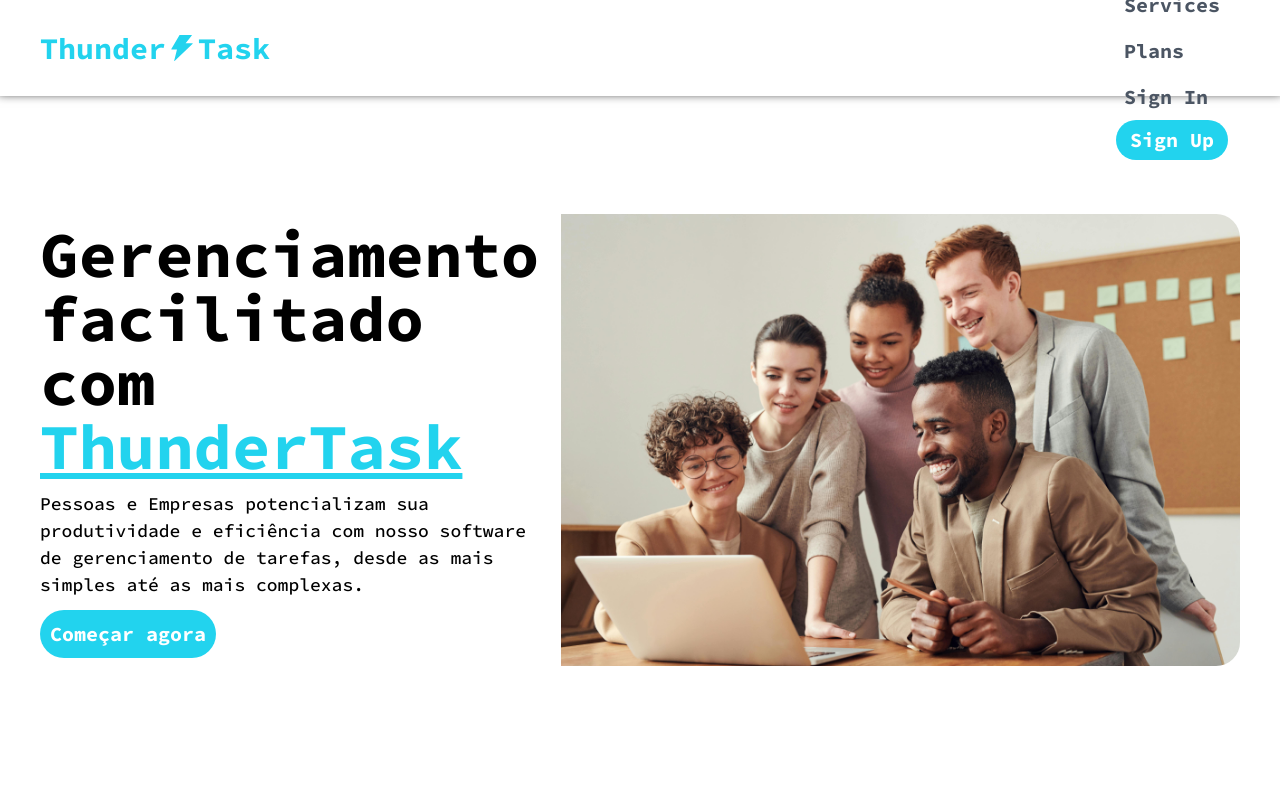
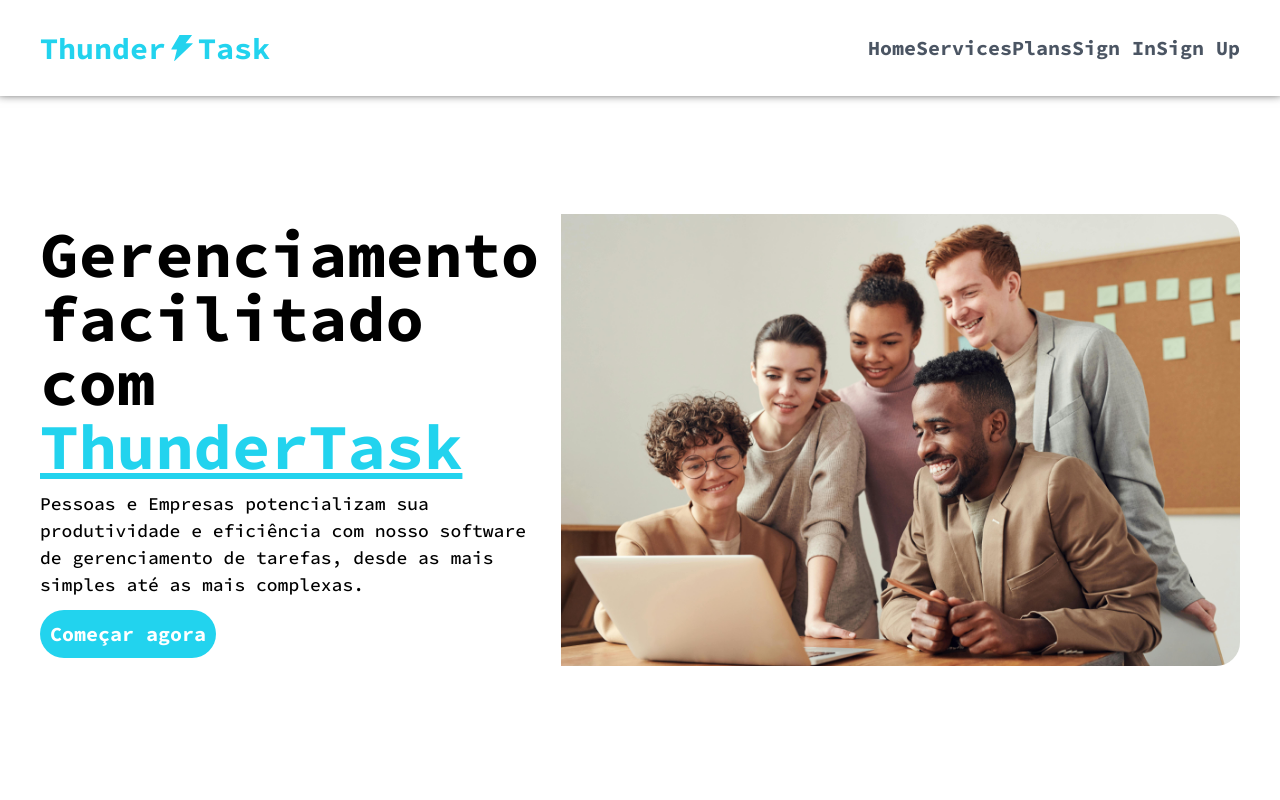
Before and after one commit to Matheus-Rodrigues-Araujo/thunder-task, a React (Vite) app in the folder client/: page / in a window 1280 px wide. Shown: the top 800 px of the page. Built offline with nearby package versions, Linux system fonts and the light colour scheme.

Commit message:
refactor: components logic

```diff
--- a/client/src/App.tsx
+++ b/client/src/App.tsx
@@ -12,16 +12,11 @@ import { SERVICES_ITEMS } from "./constants/servicesConstants";
 import { PLANS_ITEMS } from "./constants/plansConstants";
 
 function App() {
-  const { heroRef, servicesRef, plansRef, scrollTo } = useScrollTo();
+  const { heroRef, servicesRef, plansRef, handleScroll } = useScrollTo();
 
   return (
     <>
-      <Header
-        scrollTo={scrollTo}
-        heroRef={heroRef}
-        servicesRef={servicesRef}
-        plansRef={plansRef}
-      />
+      <Header handleScroll={handleScroll} />
       <main className="bg-secondary-white mt-28 p-10 lg:mt-0">
         <section
           id="hero"
--- a/client/src/layouts/header/index.tsx
+++ b/client/src/layouts/header/index.tsx
@@ -1,46 +1,21 @@
 import { Brand } from "../../components/brand";
 import { Sidebar } from "../sidebar";
-
-import { NavigationLink } from "../../components/navigation-link";
+import { Link } from "react-router-dom";
 import ToggleIcon from "../../components/toggle-icon";
 
 import { HEADER_ITEMS } from "../../constants/headerConstants";
 import { useSidebar } from "../../hooks/useSidebar";
-import { RefObject } from "react";
 
 interface HeaderProps {
-  scrollTo: (ref: RefObject<HTMLElement>) => void;
-  heroRef: RefObject<HTMLElement>;
-  servicesRef: RefObject<HTMLElement>;
-  plansRef: RefObject<HTMLElement>;
+  handleScroll: (section: string) => void;
 }
 
-export const Header = ({
-  scrollTo,
-  heroRef,
-  servicesRef,
-  plansRef,
-}: HeaderProps) => {
+export const Header = ({ handleScroll }: HeaderProps) => {
+  {
     const { isSidebarOpen, setIsSidebarOpen } = useSidebar();
 
     const handleSidebar = () => {
       setIsSidebarOpen(!isSidebarOpen);
-  };
-
-   const handleScroll = (section: string) => {
-    switch (section) {
-      case "home":
-        scrollTo(heroRef);
-        break;
-      case "services":
-        scrollTo(servicesRef);
-        break;
-      case "plans":
-        scrollTo(plansRef);
-        break;
-      default:
-        break;
-    }
     };
 
     return (
@@ -50,13 +25,13 @@ export const Header = ({
             <Brand variant="primary" />
             <nav data-testid="header-nav" className="header-nav">
               {HEADER_ITEMS.map(({ label, to }) => (
-              <NavigationLink
+                <Link
                   key={label}
                   to={to}
-
-                scrollTo={() => handleScroll(label.toLowerCase())}
-                label={label}
-              />
+                  onClick={() => handleScroll(label.toLowerCase())}
+                >
+                  {label}
+                </Link>
               ))}
             </nav>
             <ToggleIcon handleSidebar={handleSidebar} />
@@ -65,4 +40,5 @@ export const Header = ({
         <Sidebar items={HEADER_ITEMS} isSidebarOpen={isSidebarOpen} />
       </>
     );
+  }
 };
```
Lines whose indentation alone changed are shown as unchanged.
